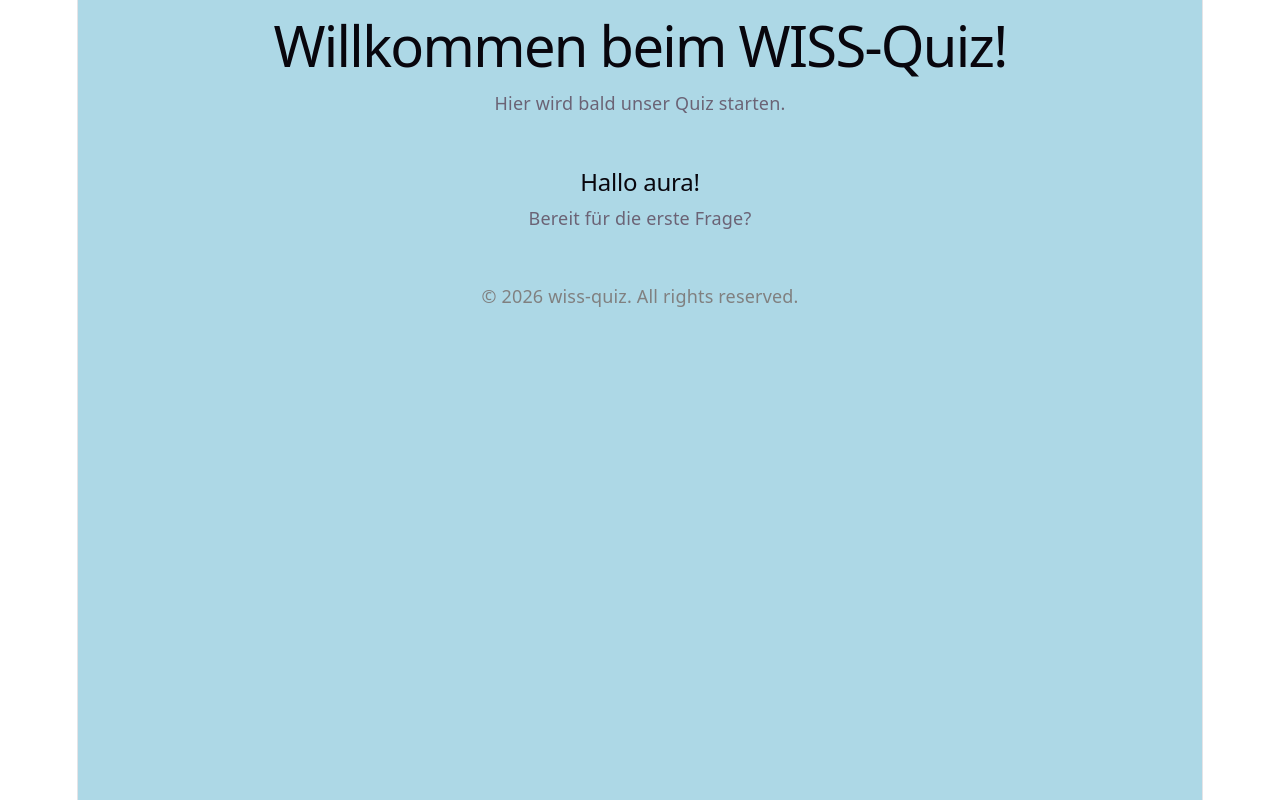
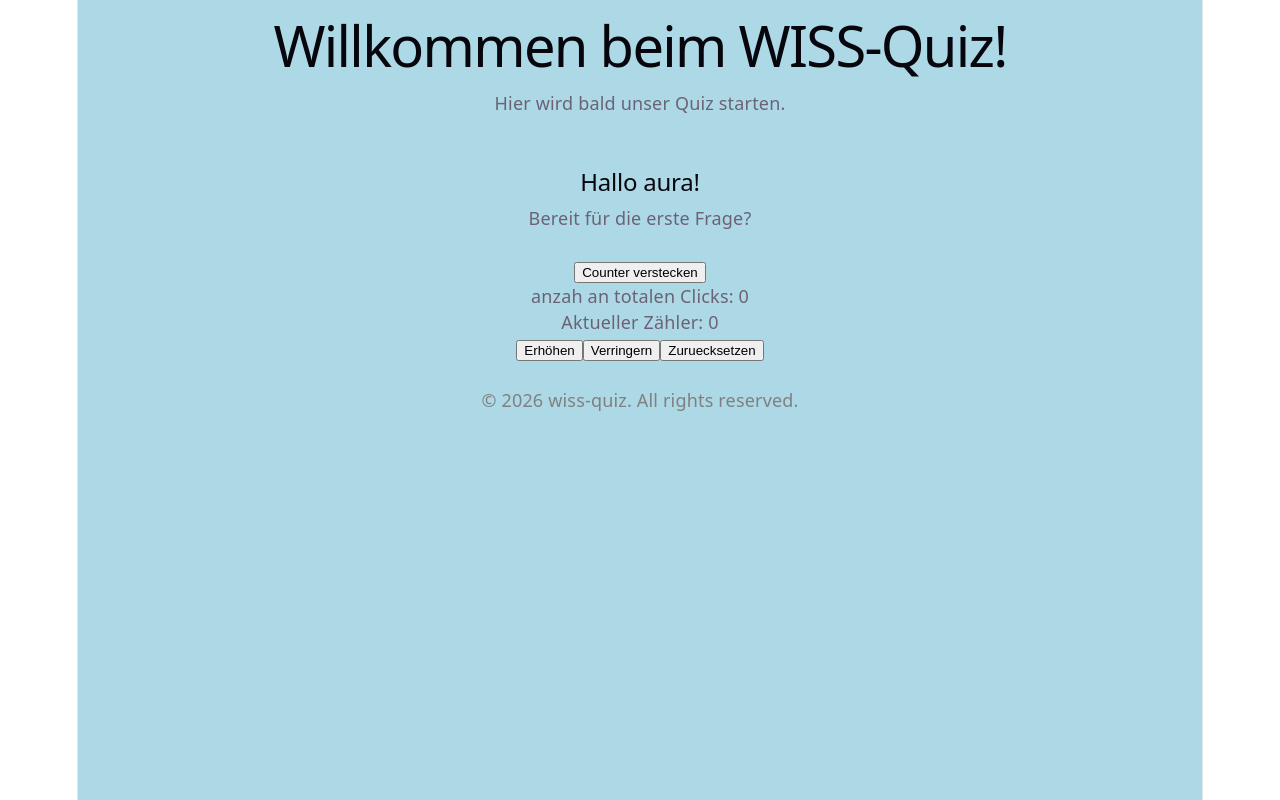
Before and after one commit to aura2062/wiss-quiz, a React (Vite) app: page / in a window 1280 px wide. Built offline with nearby package versions, Linux system fonts and the light colour scheme.

Commit message:
added Counter component

```diff
--- a/src/App.jsx
+++ b/src/App.jsx
@@ -1,8 +1,7 @@
 import './App.css';
 import Welcome from './Welcome.jsx';
 import Footer from './Footer.jsx';
-
-const username = "aura";
+import Counter from './Counter.jsx';
 
 function App() {
   return (
@@ -13,6 +12,7 @@ function App() {
       <br />
       <Welcome />
       <br />
+      <Counter />
       <br />
       <Footer />
     </div>
--- /dev/null
+++ b/src/Counter.jsx
@@ -0,0 +1,50 @@
+import { useState } from 'react';
+
+function Counter() {
+    const [count, setCount] = useState(0);
+    const [istSichtbar, setIstSichtbar] = useState(true);
+    const [numberOfClicks, setNumberOfClicks] = useState(0);
+
+    const erhoehen = () => {
+        setCount(count + 5);
+    };
+
+    const verringern = () => {
+        if (count - 5 >= 0) {
+            setCount(count - 5);
+        } else {
+            setCount(count);
+        }
+    };
+
+    const zuruecksetzen = () => {
+        setCount(0);
+    }
+
+    const toggle = () => {
+        setIstSichtbar(!istSichtbar);
+    };
+
+    const countClick = () => {
+        setNumberOfClicks(numberOfClicks + 1);
+    };
+
+    return (
+        <div>
+            <button onClick={() => {toggle(); countClick();}}>
+                {istSichtbar? "Counter verstecken" : "Counter anzeigen"}
+            </button>
+            <p>anzah an totalen Clicks: {numberOfClicks} </p>
+            { istSichtbar && (
+                <div>
+                    <p>Aktueller Zähler: {count}</p>
+                    <button onClick={() => {erhoehen(); countClick();}}>Erhöhen</button>
+                    <button onClick={() => {verringern(); countClick();}}>Verringern</button>
+                    <button onClick={() => {zuruecksetzen(); countClick();}}>Zuruecksetzen</button>
+                </div>
+            )}
+        </div>
+    );
+}
+
+export default Counter;
```
